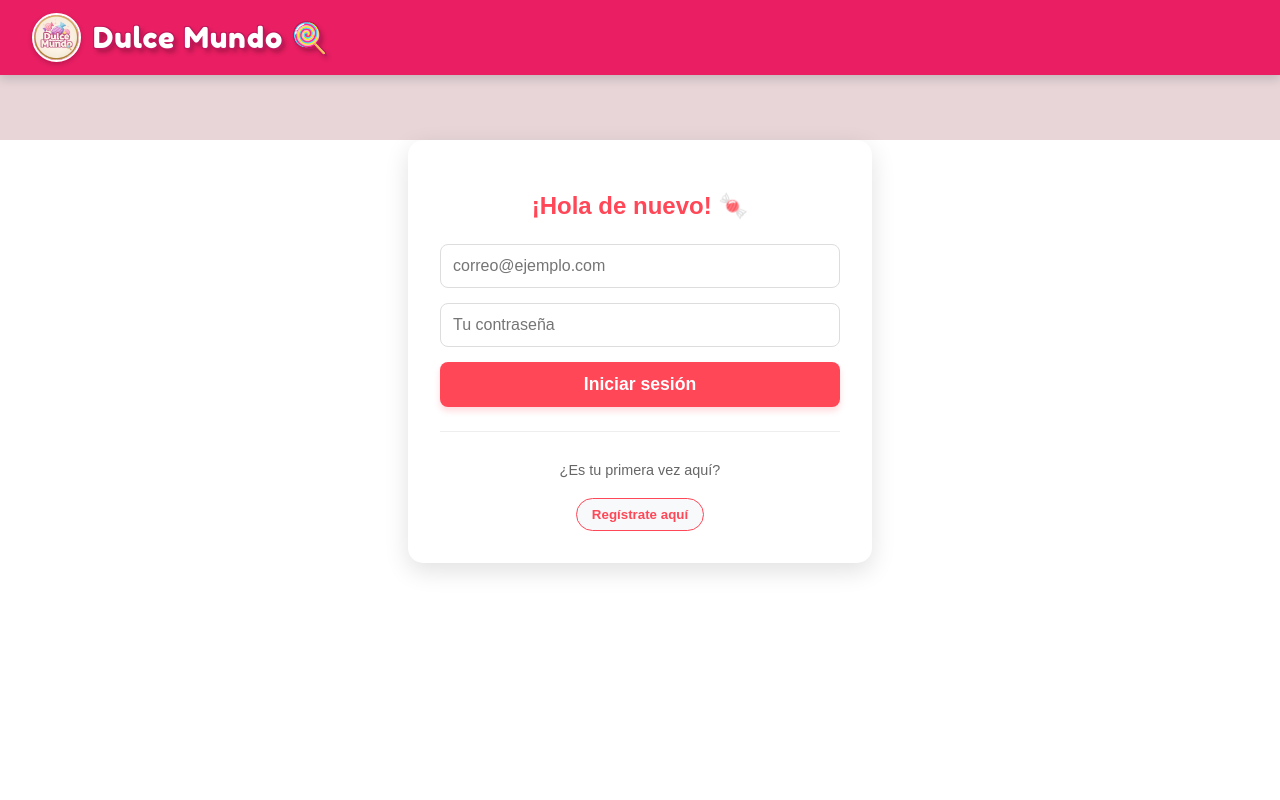
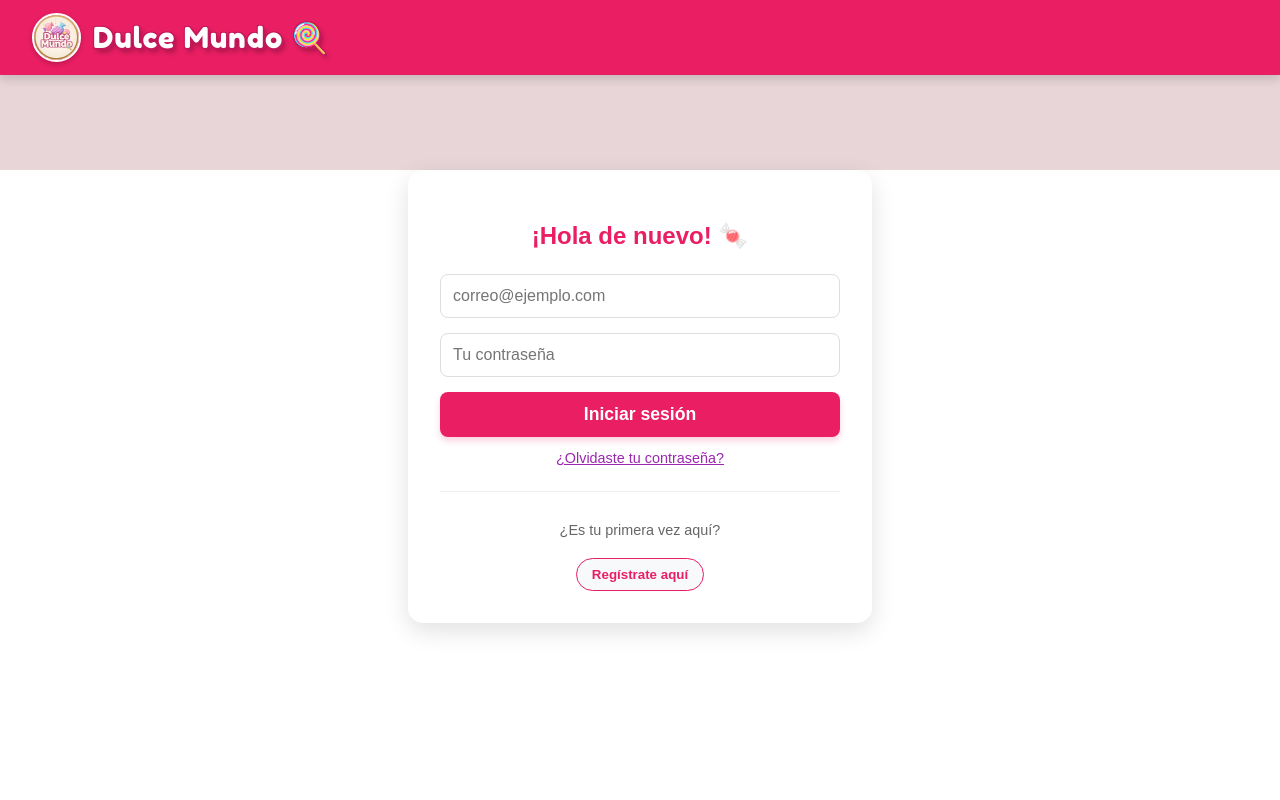
Before and after one commit to Amellalli071204/dulceria-app, a React (Vite) app in the folder frontend/: page /login in a window 1280 px wide. Shown: the top 800 px of the page. Built offline with nearby package versions, Linux system fonts and the light colour scheme; no server answers; what @mercadopago/sdk-react would draw is missing.

Commit message:
feat: recuperación de contraseña por email

```diff
--- a/frontend/src/pages/Login.jsx
+++ b/frontend/src/pages/Login.jsx
@@ -1,10 +1,13 @@
 import { useState } from 'react';
 import axios from 'axios';
 import { useNavigate } from 'react-router-dom';
-import Swal from 'sweetalert2'; // Importamos SweetAlert2 para mejores alertas
+import Swal from 'sweetalert2';
+
+const apiUrl = import.meta.env.VITE_API_URL;
 
 export default function Login() {
   const [isRegister, setIsRegister] = useState(false);
+  const [isForgot, setIsForgot] = useState(false);
   const navigate = useNavigate();
 
   const [formData, setFormData] = useState({
@@ -17,7 +20,6 @@ export default function Login() {
 
   const handleSubmit = async (e) => {
     e.preventDefault();
-    const apiUrl = import.meta.env.VITE_API_URL;
     const url = isRegister ? `${apiUrl}/api/auth/register` : `${apiUrl}/api/auth/login`;
 
     try {
@@ -29,22 +31,20 @@ export default function Login() {
         localStorage.setItem('userName', res.data.user.nombre);
         localStorage.setItem('userPhone', res.data.user.telefono);
 
-        // Alerta de bienvenida profesional
         Swal.fire({
           icon: 'success',
           title: `¡Bienvenido/a, ${res.data.user.nombre}! 🍬`,
           text: 'Ya puedes empezar a endulzar tu día.',
-          confirmButtonColor: '#ff4757',
+          confirmButtonColor: '#E91E63',
           timer: 2500
         });
         navigate('/catalogo');
       } else {
-        // Guía clara tras el registro
         Swal.fire({
           icon: 'success',
           title: '¡Registro exitoso! 🎉',
           text: 'Ahora, por favor, introduce tus datos para entrar.',
-          confirmButtonColor: '#ff4757'
+          confirmButtonColor: '#E91E63'
         });
         setIsRegister(false);
       }
@@ -54,14 +54,62 @@ export default function Login() {
         title: 'Oops...',
         text: error.response?.data?.msg || 'Datos incorrectos. Revisa tu correo o contraseña.',
         footer: !isRegister ? '<p>¿Aún no tienes cuenta? Dale clic a <b>Regístrate aquí</b> abajo.</p>' : '',
-        confirmButtonColor: '#ff4757'
+        confirmButtonColor: '#E91E63'
       });
     }
   };
 
+  const handleForgotPassword = async (e) => {
+    e.preventDefault();
+    try {
+      await axios.post(`${apiUrl}/api/auth/forgot-password`, { email: formData.email });
+      Swal.fire({
+        icon: 'success',
+        title: '¡Correo enviado! 📧',
+        text: 'Si ese correo existe, recibirás un enlace para restablecer tu contraseña en breve.',
+        confirmButtonColor: '#E91E63'
+      });
+      setIsForgot(false);
+    } catch (error) {
+      Swal.fire({
+        icon: 'error',
+        title: 'Error',
+        text: 'No se pudo enviar el correo. Intenta de nuevo.',
+        confirmButtonColor: '#E91E63'
+      });
+    }
+  };
+
+  // ─── VISTA: Olvidé mi contraseña ──────────────────────────────────────────
+  if (isForgot) return (
+    <div style={cardStyle}>
+      <h2 style={titleStyle}>¿Olvidaste tu contraseña? 🍬</h2>
+      <p style={{ textAlign: 'center', color: '#999', fontSize: '0.9rem', marginBottom: '20px' }}>
+        Escribe tu correo y te enviaremos un enlace para restablecerla.
+      </p>
+      <form onSubmit={handleForgotPassword} style={{ display: 'flex', flexDirection: 'column', gap: '15px' }}>
+        <input
+          type="email"
+          name="email"
+          placeholder="correo@ejemplo.com"
+          onChange={handleChange}
+          required
+          style={inputStyle}
+        />
+        <button type="submit" style={buttonStyle}>Enviar enlace 📧</button>
+      </form>
+      <div style={switchStyle}>
+        <button onClick={() => setIsForgot(false)} style={linkButtonStyle}>
+          ← Volver al inicio de sesión
+        </button>
+      </div>
+    </div>
+  );
+
+  // ─── VISTA: Login / Registro ──────────────────────────────────────────────
   return (
-    <div style={{ maxWidth: '400px', margin: '50px auto', padding: '2rem', boxShadow: '0 8px 24px rgba(0,0,0,0.12)', borderRadius: '15px', backgroundColor: '#fff' }}>
-      <h2 style={{ textAlign: 'center', color: '#ff4757', marginBottom: '1.5rem' }}>
+    <div style={cardStyle}>
+      <h2 style={titleStyle}>
         {isRegister ? 'Crea tu Cuenta 🍭' : '¡Hola de nuevo! 🍬'}
       </h2>
 
@@ -72,41 +120,44 @@ export default function Login() {
             <input name="telefono" placeholder="Teléfono (10 dígitos)" onChange={handleChange} required style={inputStyle} />
           </>
         )}
-
         <input type="email" name="email" placeholder="correo@ejemplo.com" onChange={handleChange} required style={inputStyle} />
         <input type="password" name="password" placeholder="Tu contraseña" onChange={handleChange} required style={inputStyle} />
-
         <button type="submit" style={buttonStyle}>
           {isRegister ? 'Registrarme ahora' : 'Iniciar sesión'}
         </button>
       </form>
 
-      <div style={{ textAlign: 'center', marginTop: '1.5rem', borderTop: '1px solid #eee', paddingTop: '1rem' }}>
+      {/* Botón olvidé contraseña — solo en login */}
+      {!isRegister && (
+        <div style={{ textAlign: 'center', marginTop: '12px' }}>
+          <button onClick={() => setIsForgot(true)} style={forgotButtonStyle}>
+            ¿Olvidaste tu contraseña?
+          </button>
+        </div>
+      )}
+
+      <div style={switchStyle}>
         <p style={{ color: '#666', fontSize: '0.9rem' }}>
           {isRegister ? '¿Ya eres parte de Dulce Mundo?' : '¿Es tu primera vez aquí?'}
         </p>
         <button
           onClick={() => setIsRegister(!isRegister)}
-          style={{
-            background: '#f8f9fa',
-            border: '1px solid #ff4757',
-            color: '#ff4757',
-            padding: '8px 15px',
-            borderRadius: '20px',
-            cursor: 'pointer',
-            fontWeight: 'bold',
-            marginTop: '5px',
-            transition: '0.3s'
-          }}
-          onMouseOver={(e) => e.target.style.background = '#fff0f2'}
-          onMouseOut={(e) => e.target.style.background = '#f8f9fa'}
+          style={linkButtonStyle}
         >
-           {isRegister ? 'Inicia Sesión' : 'Regístrate aquí'}
+          {isRegister ? 'Inicia Sesión' : 'Regístrate aquí'}
         </button>
       </div>
     </div>
   );
 }
 
-const inputStyle = { padding: '12px', borderRadius: '8px', border: '1px solid #ddd', fontSize: '1rem', outlineColor: '#ff4757' };
-const buttonStyle = { padding: '12px', background: '#ff4757', color: 'white', border: 'none', borderRadius: '8px', cursor: 'pointer', fontSize: '1.1rem', fontWeight: 'bold', boxShadow: '0 4px 6px rgba(255, 71, 87, 0.2)' };
+const cardStyle = {
+  maxWidth: '400px', margin: '80px auto', padding: '2rem',
+  boxShadow: '0 8px 24px rgba(0,0,0,0.12)', borderRadius: '15px', backgroundColor: '#fff'
+};
+const titleStyle = { textAlign: 'center', color: '#E91E63', marginBottom: '1.5rem' };
+const inputStyle = { padding: '12px', borderRadius: '8px', border: '1px solid #ddd', fontSize: '1rem', outlineColor: '#E91E63' };
+const buttonStyle = { padding: '12px', background: '#E91E63', color: 'white', border: 'none', borderRadius: '8px', cursor: 'pointer', fontSize: '1.1rem', fontWeight: 'bold', boxShadow: '0 4px 6px rgba(233,30,99,0.2)' };
+const forgotButtonStyle = { background: 'none', border: 'none', color: '#9C27B0', cursor: 'pointer', fontSize: '0.9rem', textDecoration: 'underline' };
+const switchStyle = { textAlign: 'center', marginTop: '1.5rem', borderTop: '1px solid #eee', paddingTop: '1rem' };
+const linkButtonStyle = { background: '#f8f9fa', border: '1px solid #E91E63', color: '#E91E63', padding: '8px 15px', borderRadius: '20px', cursor: 'pointer', fontWeight: 'bold', marginTop: '5px' };
--- /dev/null
+++ b/frontend/src/pages/ResetPassword.jsx
@@ -0,0 +1,92 @@
+import { useState } from 'react';
+import { useSearchParams, useNavigate } from 'react-router-dom';
+import axios from 'axios';
+import Swal from 'sweetalert2';
+
+const apiUrl = import.meta.env.VITE_API_URL;
+
+export default function ResetPassword() {
+  const [searchParams] = useSearchParams();
+  const [newPassword, setNewPassword] = useState('');
+  const [confirmar, setConfirmar] = useState('');
+  const navigate = useNavigate();
+  const token = searchParams.get('token');
+
+  const handleSubmit = async (e) => {
+    e.preventDefault();
+
+    if (newPassword !== confirmar) {
+      return Swal.fire({
+        icon: 'error',
+        title: 'Las contraseñas no coinciden',
+        confirmButtonColor: '#E91E63'
+      });
+    }
+
+    if (newPassword.length < 6) {
+      return Swal.fire({
+        icon: 'warning',
+        title: 'Contraseña muy corta',
+        text: 'Debe tener al menos 6 caracteres.',
+        confirmButtonColor: '#E91E63'
+      });
+    }
+
+    try {
+      await axios.post(`${apiUrl}/api/auth/reset-password`, { token, newPassword });
+      Swal.fire({
+        icon: 'success',
+        title: '¡Contraseña actualizada! 🍭',
+        text: 'Ya puedes iniciar sesión con tu nueva contraseña.',
+        confirmButtonColor: '#E91E63'
+      }).then(() => navigate('/login'));
+    } catch (error) {
+      Swal.fire({
+        icon: 'error',
+        title: 'Enlace inválido o expirado',
+        text: error.response?.data?.msg || 'Solicita un nuevo enlace de recuperación.',
+        confirmButtonColor: '#E91E63'
+      });
+    }
+  };
+
+  if (!token) return (
+    <div style={{ textAlign: 'center', marginTop: '100px' }}>
+      <h2 style={{ color: '#E91E63' }}>Enlace inválido 😥</h2>
+      <button onClick={() => navigate('/login')} style={btnStyle}>Volver al login</button>
+    </div>
+  );
+
+  return (
+    <div style={cardStyle}>
+      <h2 style={titleStyle}>Nueva contraseña 🔐</h2>
+      <p style={{ textAlign: 'center', color: '#999', fontSize: '0.9rem', marginBottom: '20px' }}>
+        Escribe tu nueva contraseña. Debe tener al menos 6 caracteres.
+      </p>
+      <form onSubmit={handleSubmit} style={{ display: 'flex', flexDirection: 'column', gap: '15px' }}>
+        <input
+          type="password"
+          placeholder="Nueva contraseña"
+          value={newPassword}
+          onChange={e => setNewPassword(e.target.value)}
+          required
+          style={inputStyle}
+        />
+        <input
+          type="password"
+          placeholder="Confirmar contraseña"
+          value={confirmar}
+          onChange={e => setConfirmar(e.target.value)}
+          required
+          style={inputStyle}
+        />
+        <button type="submit" style={btnStyle}>Guardar nueva contraseña</button>
+      </form>
+    </div>
+  );
+}
+
+const cardStyle = { maxWidth: '400px', margin: '80px auto', padding: '2rem', boxShadow: '0 8px 24px rgba(0,0,0,0.12)', borderRadius: '15px', backgroundColor: '#fff' };
+const titleStyle = { textAlign: 'center', color: '#E91E63', marginBottom: '1rem' };
+const inputStyle = { padding: '12px', borderRadius: '8px', border: '1px solid #ddd', fontSize: '1rem', outlineColor: '#E91E63' };
+const btnStyle = { padding: '12px', background: '#E91E63', color: 'white', border: 'none', borderRadius: '8px', cursor: 'pointer', fontSize: '1.1rem', fontWeight: 'bold' };
```
